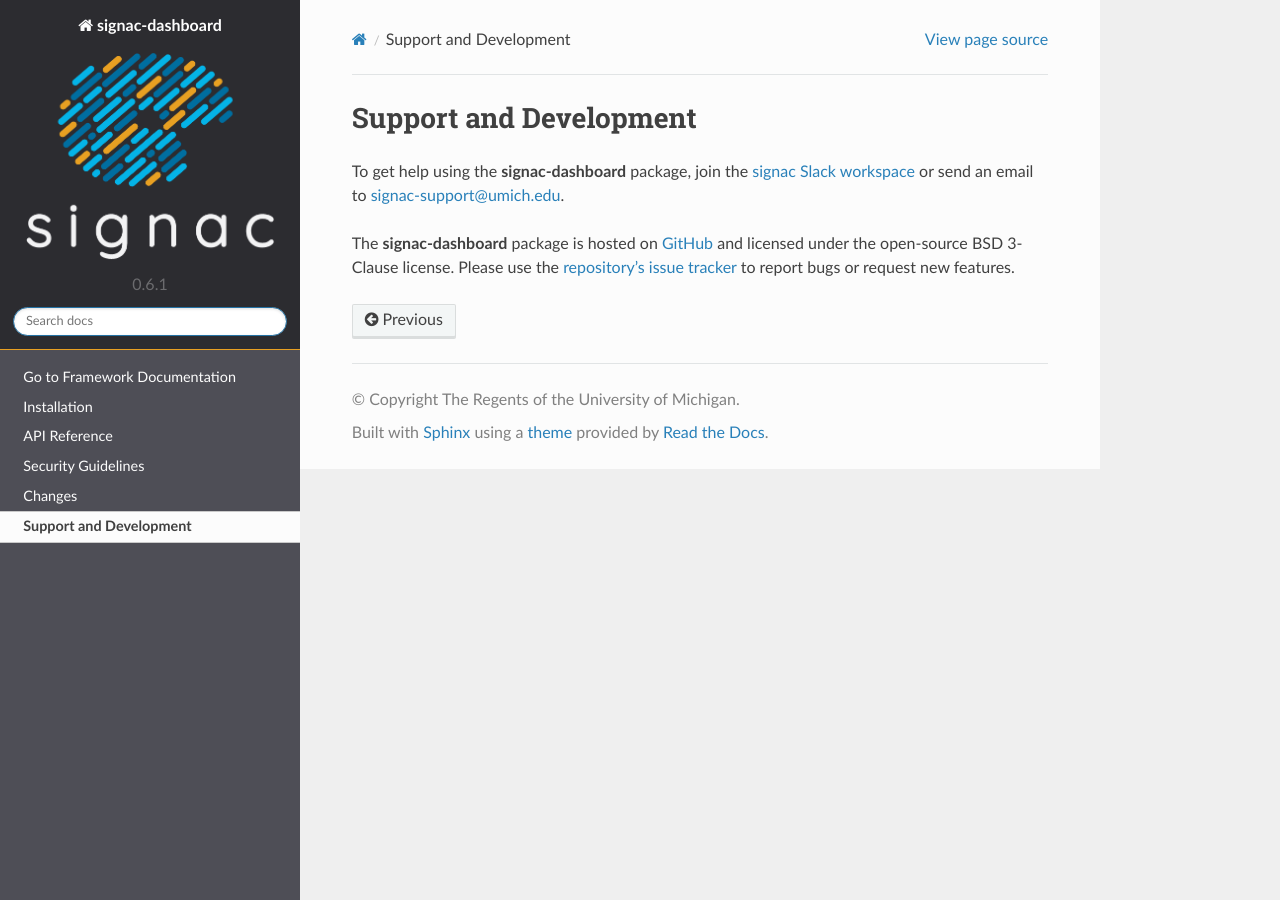
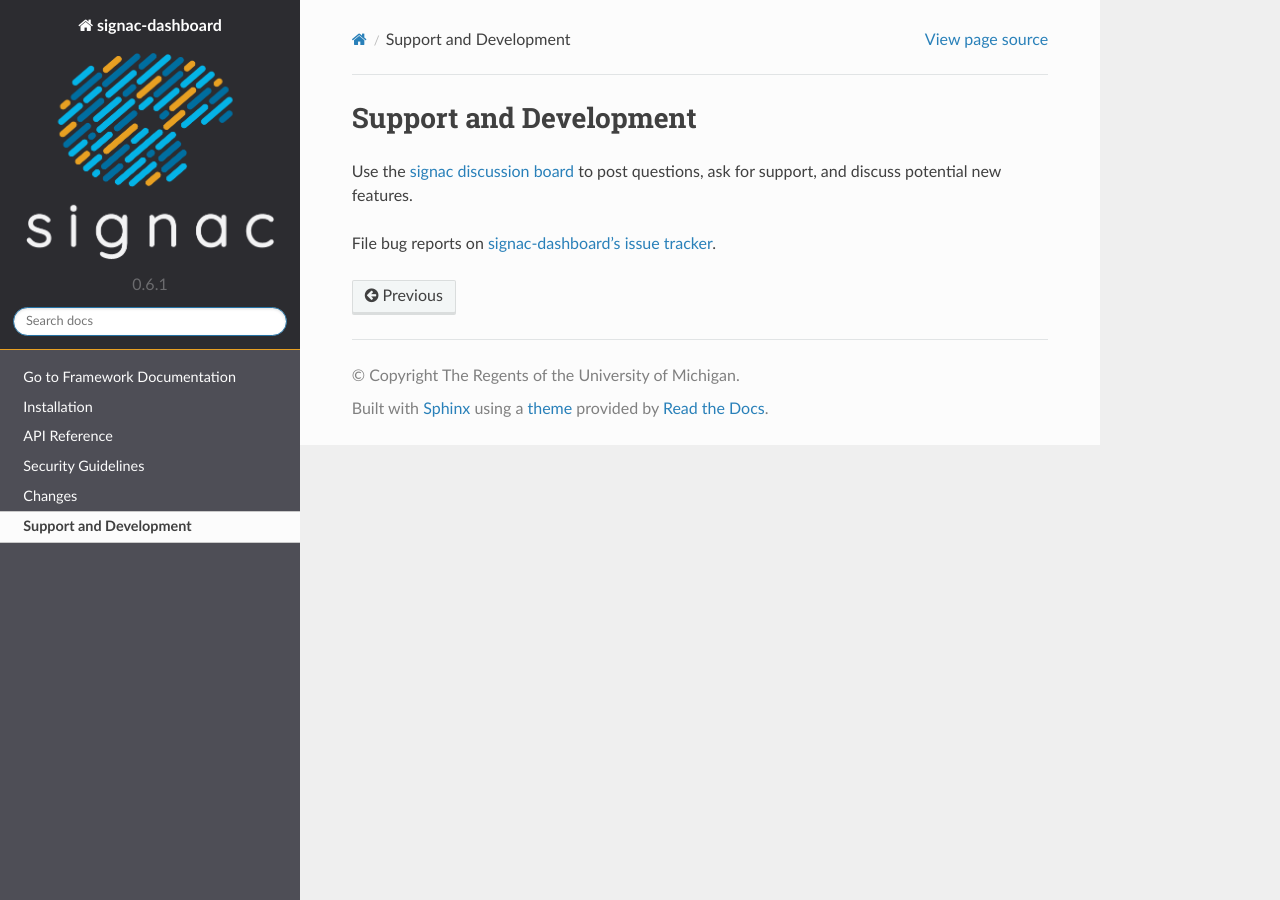
Before and after one commit to glotzerlab/signac-dashboard, a Sphinx documentation site: the page built from doc/support.rst, in a window 1280 px wide. Built offline with Sphinx 7.4.7 and the Read the Docs theme 2.0.0, drawn with Linux system fonts in a browser that asks for light colours.

Commit message:
Link to the discussion board.

```diff
--- a/doc/support.rst
+++ b/doc/support.rst
@@ -3,7 +3,7 @@
 Support and Development
 -----------------------
 
-To get help using the **signac-dashboard** package, join the `signac Slack workspace <https://signac.io/slack-invite/>`_ or send an email to `signac-support@umich.edu <mailto:signac-support@umich.edu>`_.
+Use the `signac discussion board <https://github.com/glotzerlab/signac/discussions/>`_ to
+post questions, ask for support, and discuss potential new features.
 
-The **signac-dashboard** package is hosted on `GitHub <https://github.com/glotzerlab/signac-dashboard>`_ and licensed under the open-source BSD 3-Clause license.
-Please use the `repository's issue tracker <https://github.com/glotzerlab/signac-dashboard/issues>`_ to report bugs or request new features.
+File bug reports on `signac-dashboard's issue tracker <https://github.com/glotzerlab/signac-dashboard/issues>`_.
```
